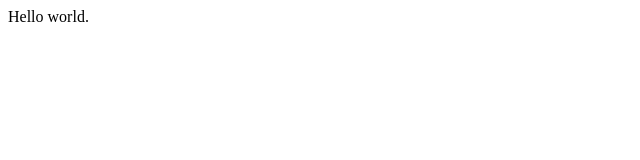
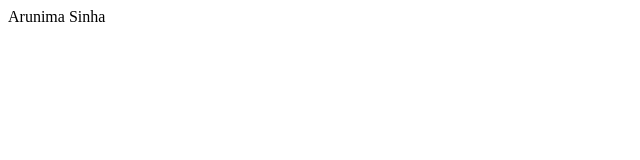
Before and after one commit to sinha246/sinha246.github.io, a plain HTML site: page index.html in a window 1280 px wide. Shown: the full height of the page, 0-640 px from the left. Drawn offline with nearby package versions, Linux system fonts and the light colour scheme.

Commit message:
add my name

```diff
--- a/index.html
+++ b/index.html
@@ -9,7 +9,7 @@
 
   <body>
 
-    Hello world.
+    Arunima Sinha
     <script src="assets/js/app.js"></script>
 
   </body>
```
